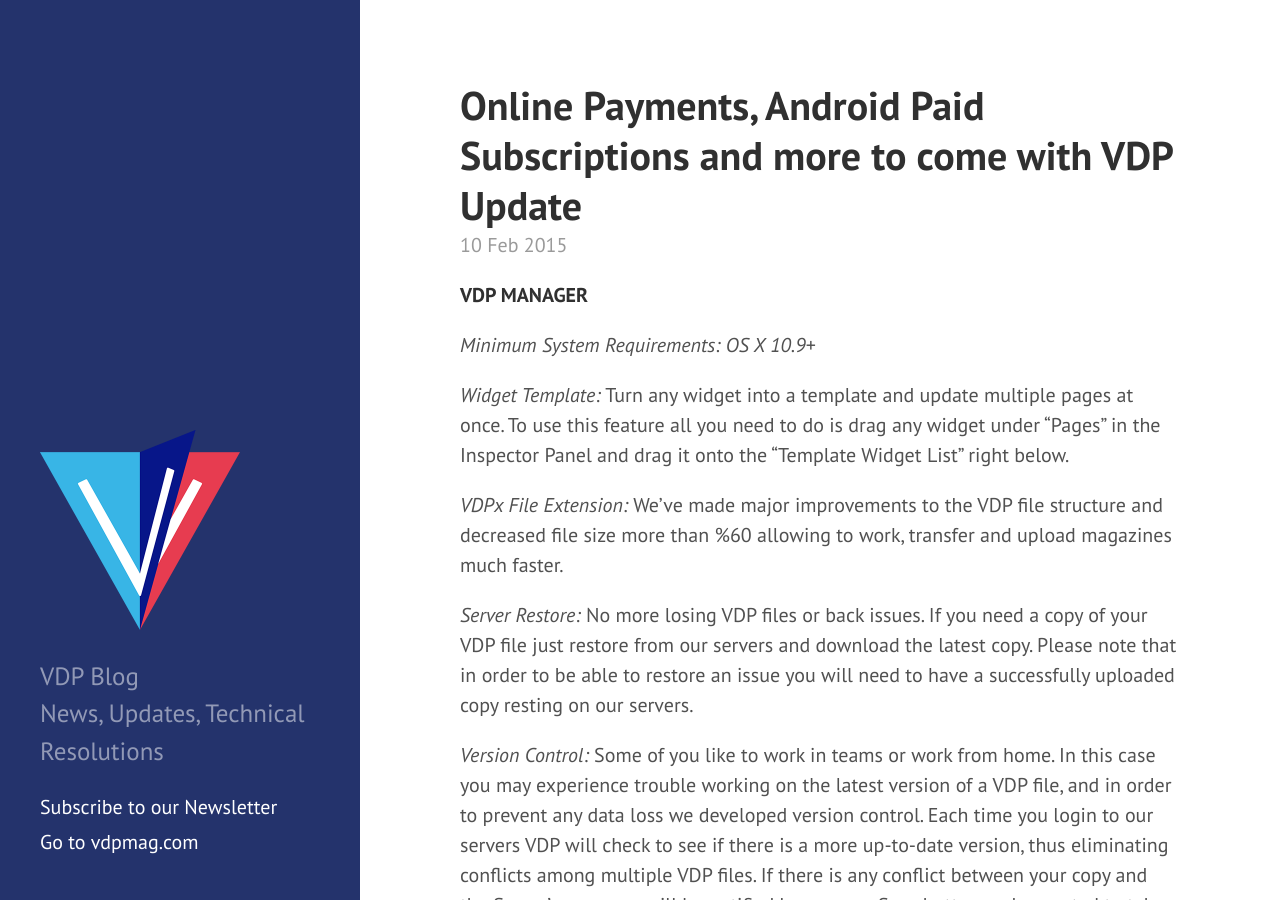
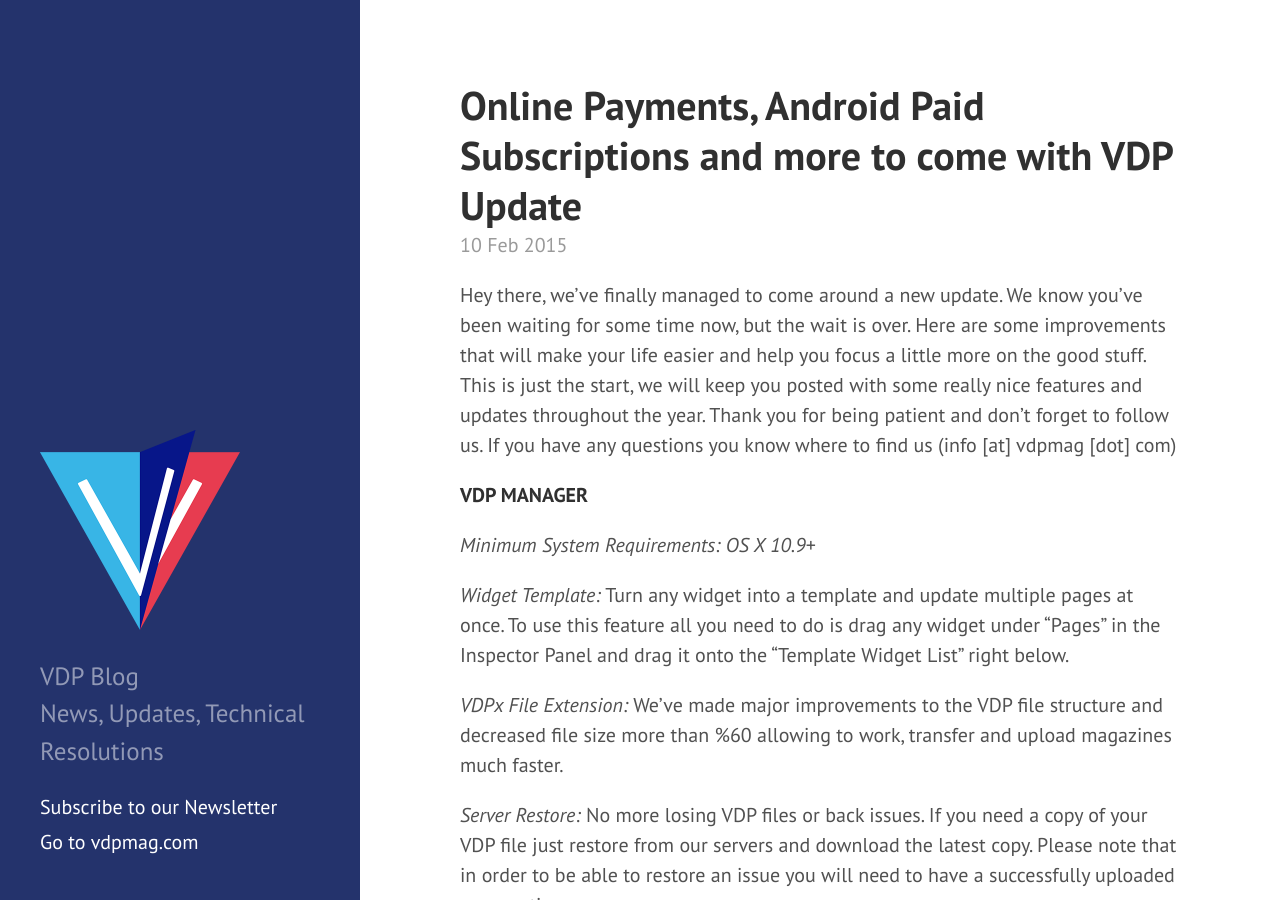
Before and after one commit to Valensas/blog.vdpmag.com, a Jekyll site: the page built from _posts/2015-02-10-VDP-Bundle-Update.md, in a window 1280 px wide and 900 px high. Built offline with Jekyll 4.4.1, drawn with Linux system fonts in a browser that asks for light colours; Markdown is read by kramdown in place of the engine named in the settings; comment, search, counter and statistics services are not loaded.

Commit message:
Update 2015-02-10-VDP-Bundle-Update.md

```diff
--- a/_posts/2015-02-10-VDP-Bundle-Update.md
+++ b/_posts/2015-02-10-VDP-Bundle-Update.md
@@ -2,6 +2,7 @@
 layout: post
 title: Online Payments, Android Paid Subscriptions and more to come with VDP Update
 ---
+Hey there, we've finally managed to come around a new update. We know you've been waiting for some time now, but the wait is over. Here are some improvements that will make your life easier and help you focus a little more on the good stuff. This is just the start, we will keep you posted with some really nice features and updates throughout the year. Thank you for being patient and don't forget to follow us. If you have any questions you know where to find us (info [at] vdpmag [dot] com)
 
 **VDP MANAGER**
 
```
